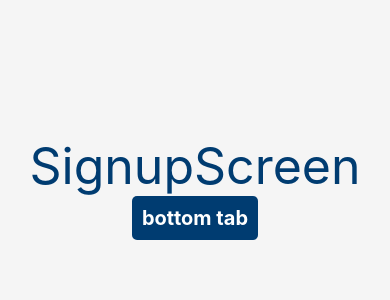
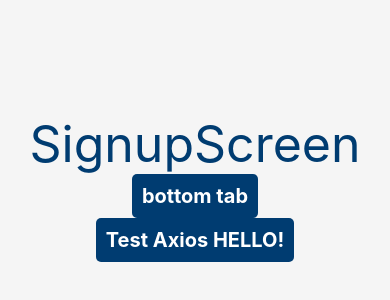
Before and after one commit to meokgu-skku/fe, a React Native app: screen /Signup in a window 390 px wide. Shown: the part 234-534 px from the top of the page. Built offline with nearby package versions, Linux system fonts and the light colour scheme.

Commit message:
Add/axios&Test

```diff
--- a/package.json
+++ b/package.json
@@ -15,6 +15,7 @@
     "@react-navigation/native": "^6.1.17",
     "@react-navigation/native-stack": "^6.9.26",
     "@react-navigation/stack": "^6.3.29",
+    "axios": "^1.6.8",
     "react": "18.2.0",
     "react-native": "0.73.6",
     "react-native-dotenv": "^3.4.11",
--- a/src/screens/signup/SignupScreen.js
+++ b/src/screens/signup/SignupScreen.js
@@ -8,14 +8,12 @@ import {
 } from '../../assets/color';
 import AnimatedButton from '../../components/AnimationButton';
 import {useNavigation} from '@react-navigation/native';
-// import Config from 'react-native-config';
 import {API_URL} from '@env';
+import axios from 'axios';
 
 export default function SignupScreen() {
   const navigation = useNavigation();
 
-  // console.log(`${Config.API_URL}/emoticons/comments/`);
-  console.log('APP_URL :: ', API_URL);
   return (
     <View style={styles.entire}>
       <Text style={styles.textMain}>SignupScreen</Text>
@@ -26,6 +24,16 @@ export default function SignupScreen() {
         }}
         style={styles.buttonTest}>
         <Text style={styles.buttonText}>bottom tab</Text>
+      </AnimatedButton>
+      <AnimatedButton
+        onPress={async () => {
+          console.log('PRESSED~!!');
+          const response = await axios.get(`${API_URL}/hello`).then(res => {
+            console.log('res', res.data.data);
+          });
+        }}
+        style={styles.buttonTest}>
+        <Text style={styles.buttonText}>Test Axios HELLO!</Text>
       </AnimatedButton>
     </View>
   );
```
Also changed, not shown: 3 other files (tests, documents, lock files or other folders).
